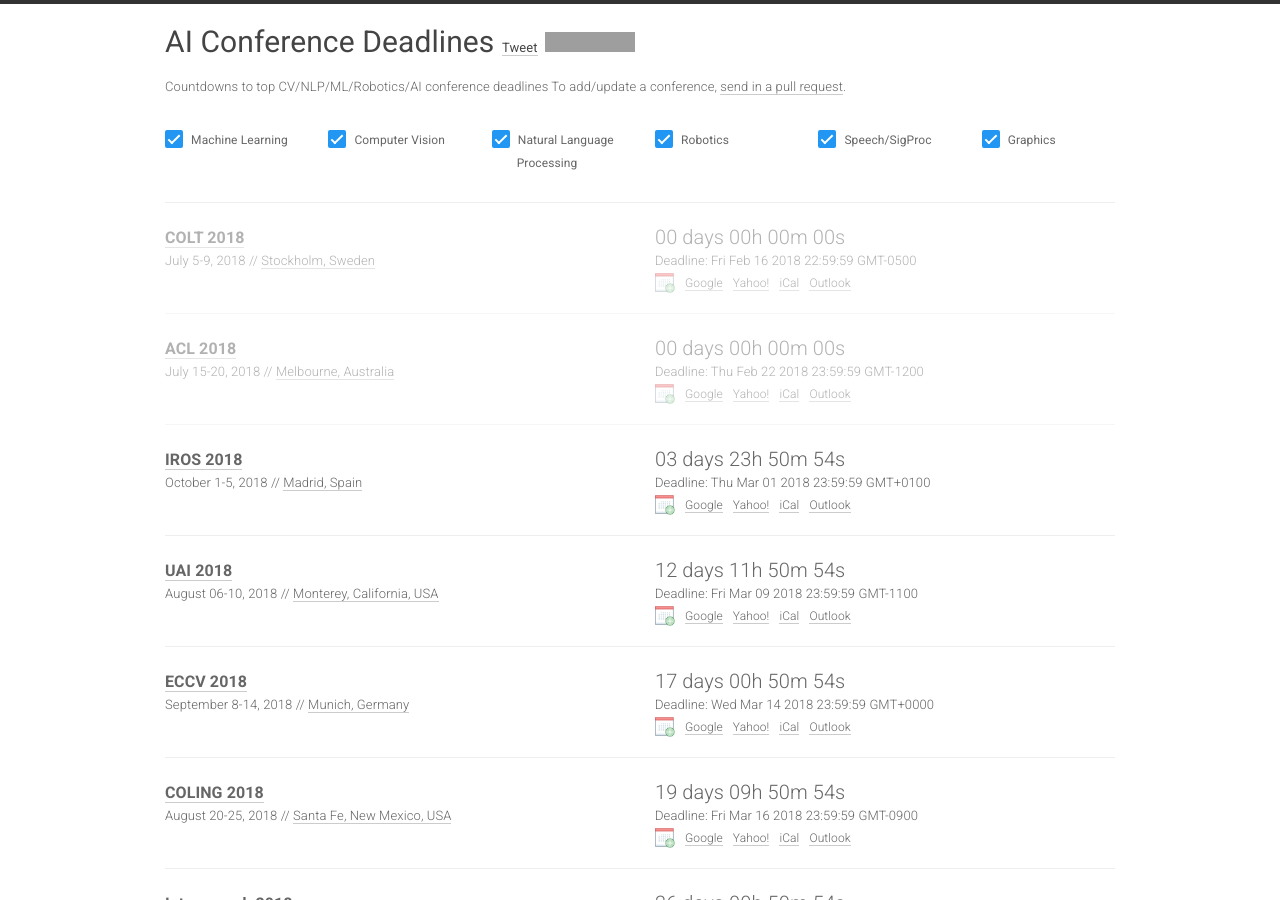
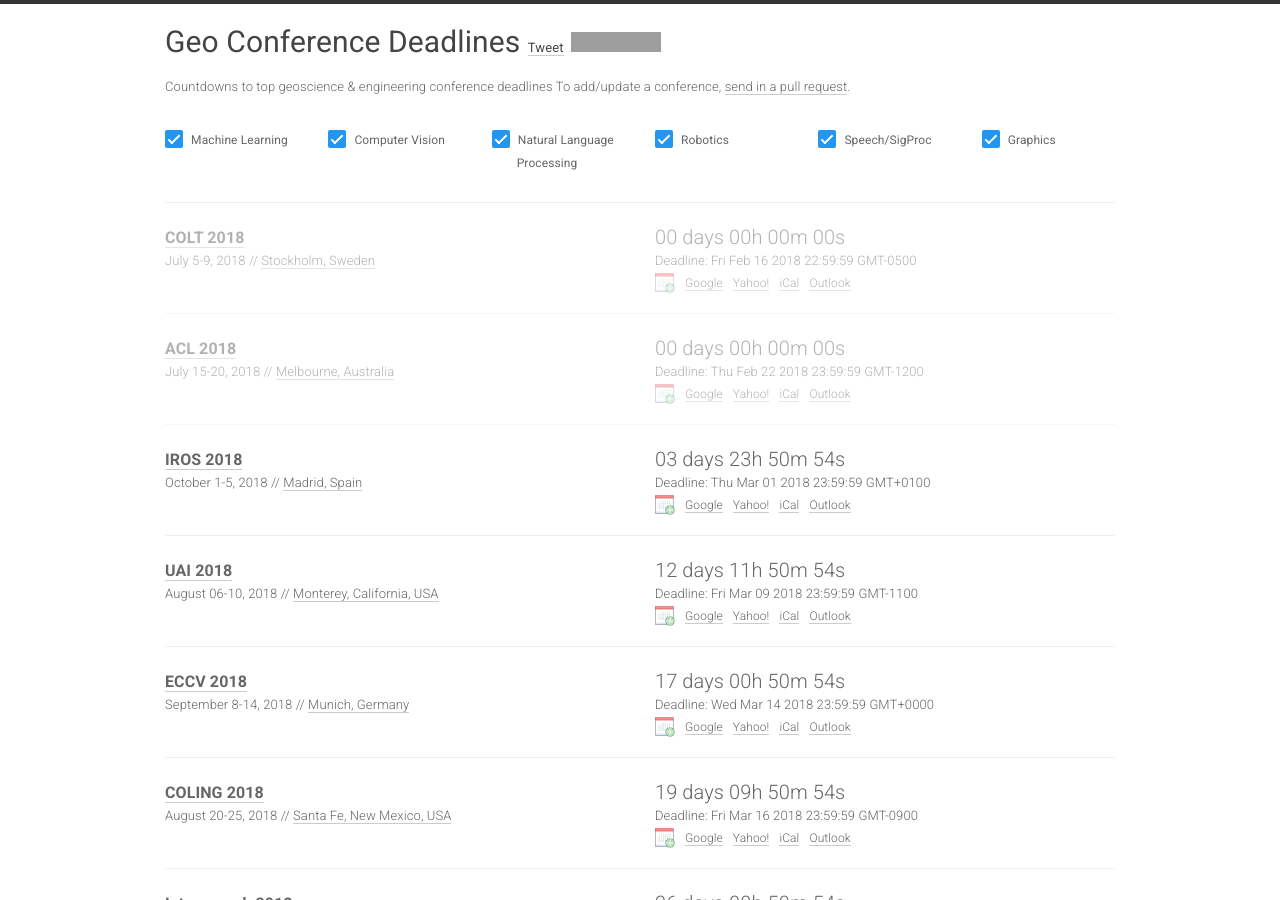
Before and after one commit to LukasMosser/geo-deadlines, a Jekyll site: the page built from index.html, in a window 1280 px wide and 900 px high. Built offline with Jekyll 4.4.1, drawn with Linux system fonts in a browser that asks for light colours; nearby versions of some CDN libraries; comment, search, counter and statistics services are not loaded; grey boxes are pictures that could not be loaded.

Commit message:
added config changes and changed license to reflect abshkdas

```diff
--- a/_config.yml
+++ b/_config.yml
@@ -1,15 +1,15 @@
-title: AI Conference Deadlines # (Maintained by @abhshkdz)
-# email: abhshkdz@vt.edu
-description: Countdowns to top CV/NLP/ML/Robotics/AI conference deadlines
-author: Abhishek Das
+title: Geo Conference Deadlines # (Maintained by @LukasMosser, Original by @abshkdz)
+# email: lukas.mosser@gmail.com
+description: Countdowns to top geoscience & engineering conference deadlines
+author: Lukas Mosser (Original by Abhishek Das)
 
-domain: "aideadlin.es"
+domain: "geodeadlin.es"
 baseurl: ""
 
-twitter_username: abhshkdz
-twitter_hashtag: machinelearning
-github_username: abhshkdz
-github_repo: ai-deadlines
+twitter_username: porestar
+twitter_hashtag: geoscience
+github_username: lukasmosser
+github_repo: geo-deadlines
 
 markdown: kramdown
-ga_id: UA-36274081-2
+ga_id: UA-114722448-1
```
